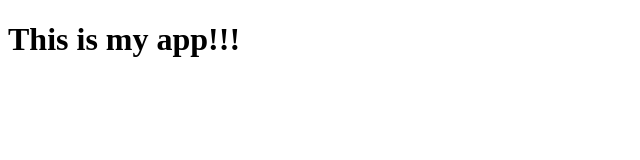
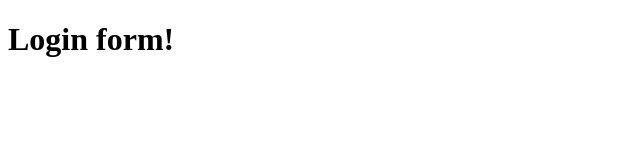
Before and after one commit to RodrigoGamboa/myappsample, a plain HTML site: page index.html in a window 1280 px wide. Shown: the whole page, without its empty margins (0-640 px from the left). Drawn offline with Linux system fonts and the light colour scheme.

Commit message:
login form

```diff
--- /dev/null
+++ b/dir2/app2.js
@@ -0,0 +1 @@
+console.log("2");
--- a/index.html
+++ b/index.html
@@ -7,6 +7,6 @@
     <title>MyApp</title>
 </head>
 <body>
-    <h1>This is my app!!!</h1>
+    <h1>Login form!</h1>
 </body>
 </html>
```
Also changed, not shown: login.html (added, +1 -0 lines), log.txt (added).
